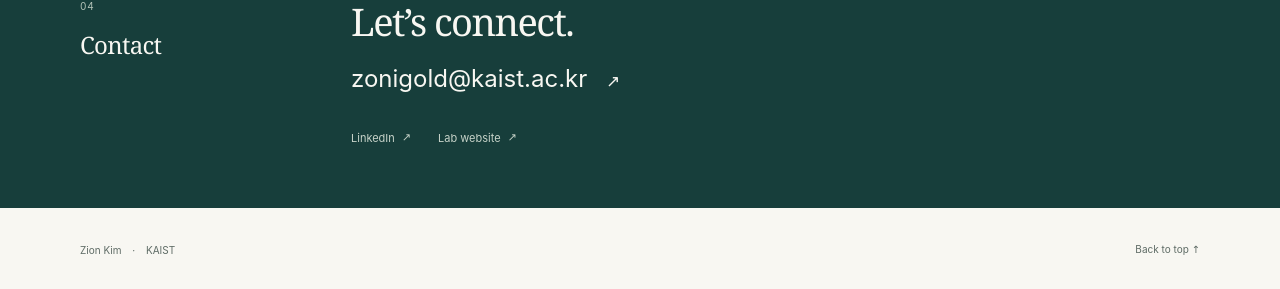
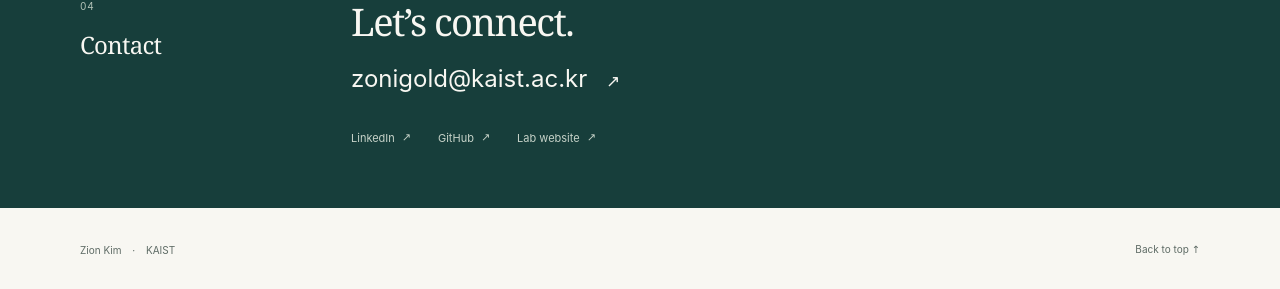
Before and after one commit to zonigold-zz/zonigold-zz.github.io, a Jekyll site: the page built from index.html, in a window 1280 px wide and 900 px high, scrolled down 3391 px. Shown: the part 608-897 px from the top of the window. Built offline with Jekyll 4.4.1, drawn with Linux system fonts in a browser that asks for light colours.

Commit message:
Add GitHub link to research website contact section

```diff
--- a/_data/profile.yml
+++ b/_data/profile.yml
@@ -217,5 +217,7 @@ contact:
   links:
   - label: LinkedIn
     url: https://www.linkedin.com/in/zion-kim-984b7b343/
+  - label: GitHub
+    url: https://github.com/zonigold-zz
   - label: Lab website
     url: https://raphe.kaist.ac.kr/
```
